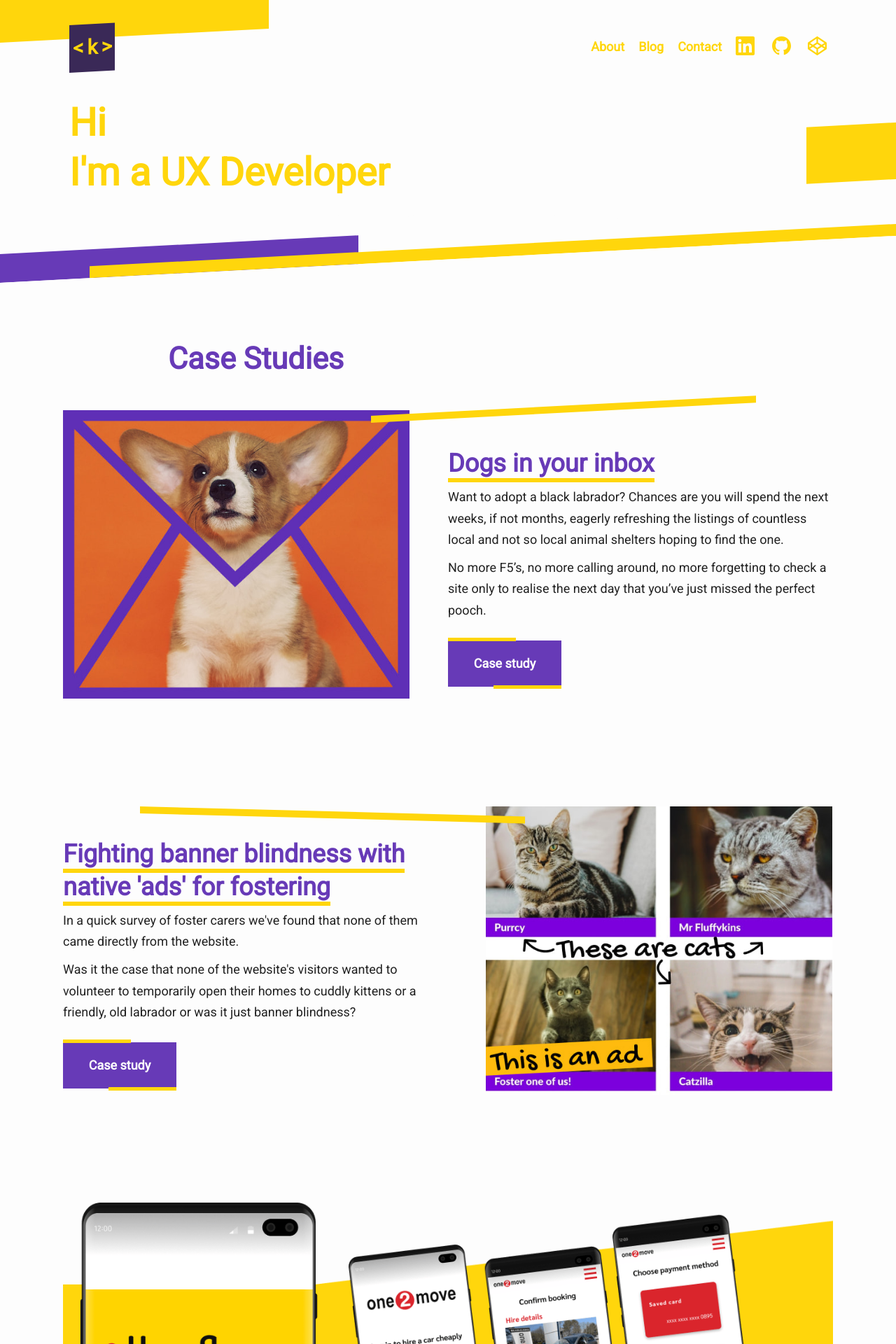
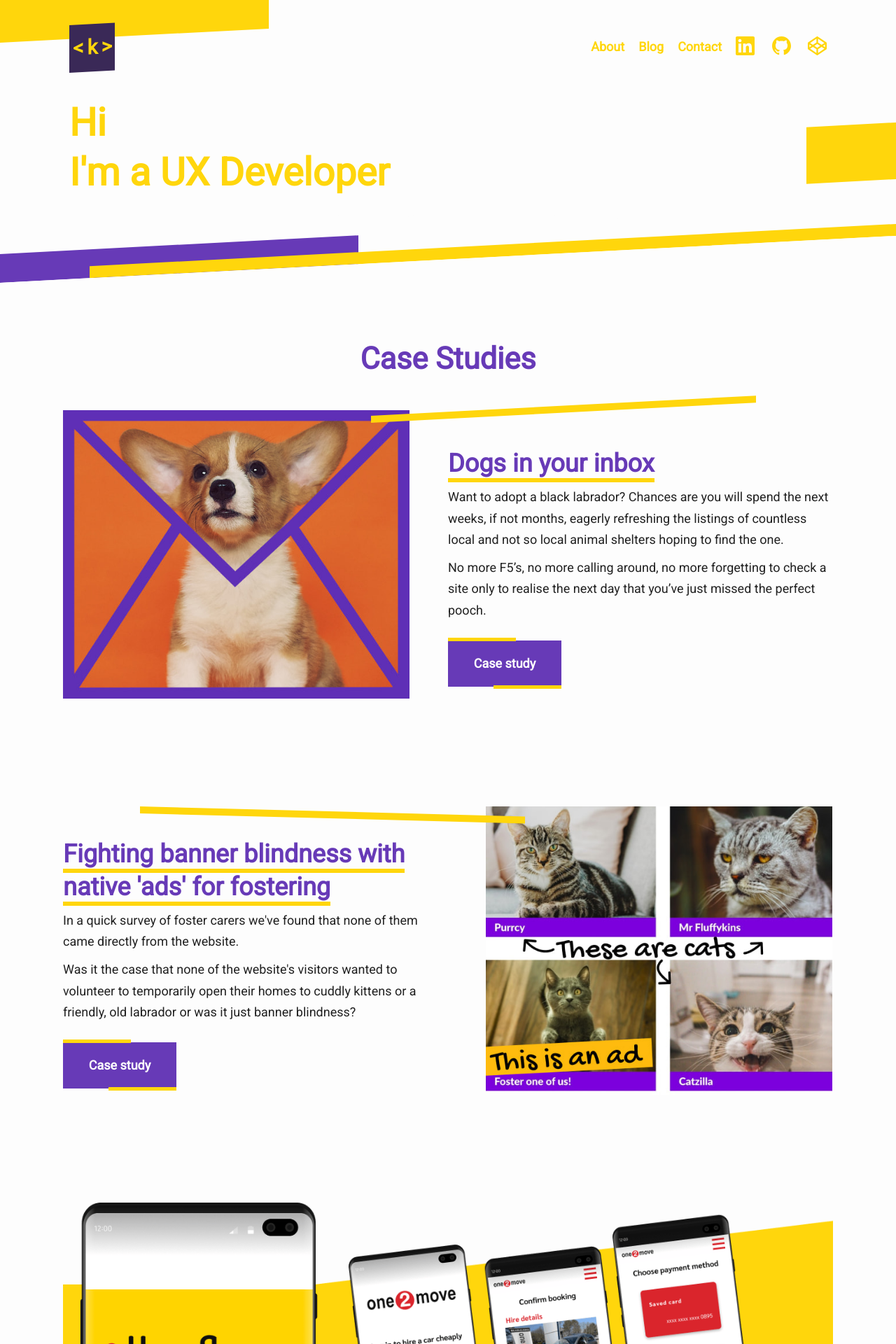
Before and after one commit to krisztin/cuddly-wixen, a Jekyll site: the page built from index.html, in a window 1280 px wide. Shown: the top 1920 px of the page at 70% size. Built offline with Jekyll 4.4.1, drawn with Linux system fonts in a browser that asks for light colours.

Commit message:
case study centre

```diff
--- a/index.html
+++ b/index.html
@@ -6,6 +6,6 @@ exclude: true
 ---
 
 <section class="wrapper pad-tb">
-  <h2 class="text-jumbo">Case Studies</h2>
+  <h2 class="aligncentre">Case Studies</h2>
   {% include case_studies.html %}
 </section>
```
